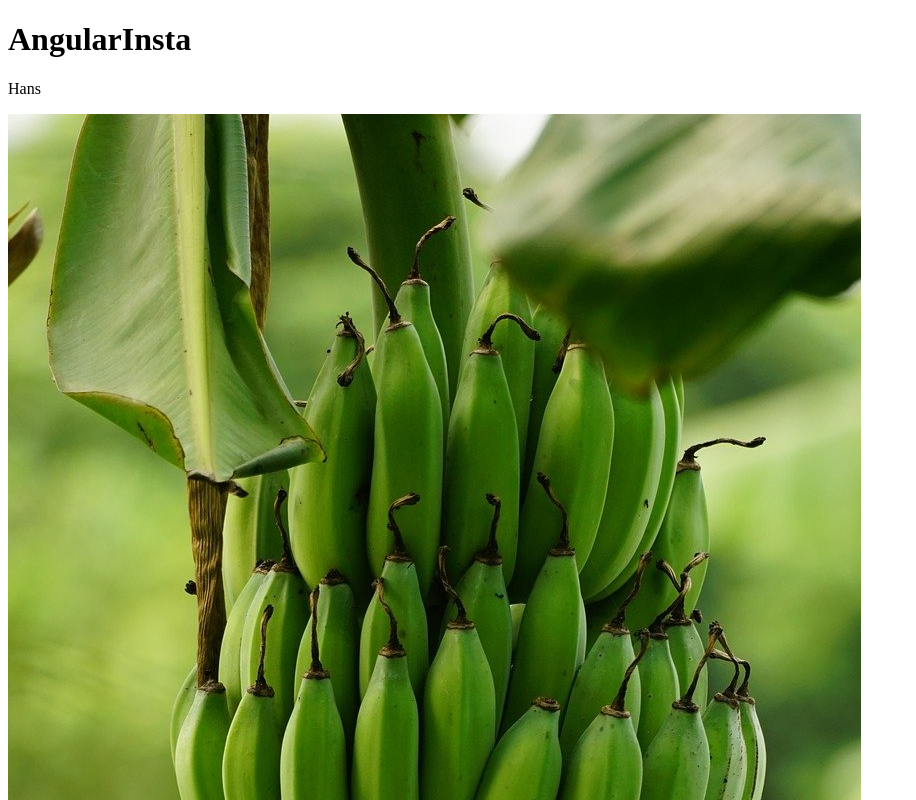
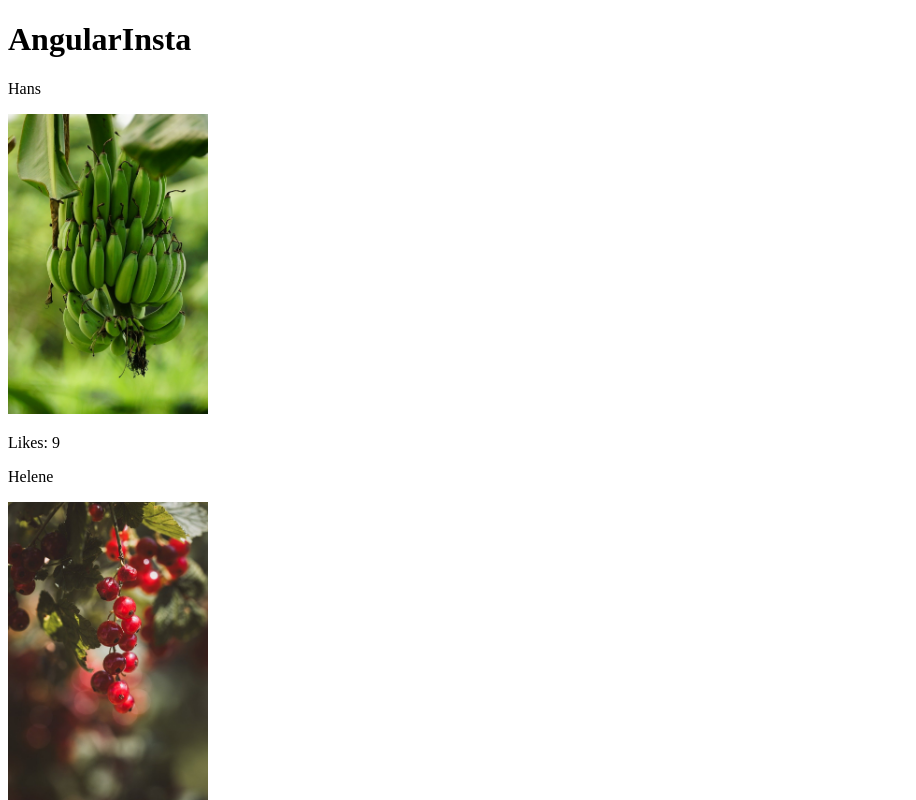
Before and after one commit to JoshuaBrunke/AngularInsta, an Angular app in the folder AngularInsta/: page / in a window 1280 px wide. Shown: the top 800 px of the page, without its empty margins (0-916 px from the left). Built offline with nearby package versions, Linux system fonts and the light colour scheme.

Commit message:
Edited image size, added isLiked? boolean

```diff
--- a/AngularInsta/src/app/main-page/main-page.component.html
+++ b/AngularInsta/src/app/main-page/main-page.component.html
@@ -2,6 +2,6 @@
 
 @for (post of posts; track $index) {
     <p>{{post.name}}</p>
-    <img src="{{post.image}}" alt="{{post.name}}" />
+    <img class="image" src="{{post.image}}" alt="{{post.name}}" />
     <p>Likes: {{post.likes}}</p>
 }
--- a/AngularInsta/src/app/main-page/main-page.component.scss
+++ b/AngularInsta/src/app/main-page/main-page.component.scss
@@ -0,0 +1,4 @@
+.image {
+    width: 200px;
+    height: auto;
+}
--- a/AngularInsta/src/app/main-page/main-page.component.ts
+++ b/AngularInsta/src/app/main-page/main-page.component.ts
@@ -5,6 +5,7 @@ interface Posts {
   name: string;
   image: string;
   likes: number;
+  isLiked?: boolean;
 }
 
 @Component({
@@ -20,16 +21,19 @@ posts: Posts[] = [
     name: "Hans",
     image: "../assets/img/banana.jpg",
     likes: 9,
+    isLiked: false,
   },
     {
     name: "Helene",
     image: "../assets/img/currant.jpg",
     likes: 4,
+    isLiked: false,
   },
     {
     name: "Herbert",
     image: "../assets/img/orange.jpg",
     likes: 2,
+    isLiked: false,
   },
 
 ]
```
